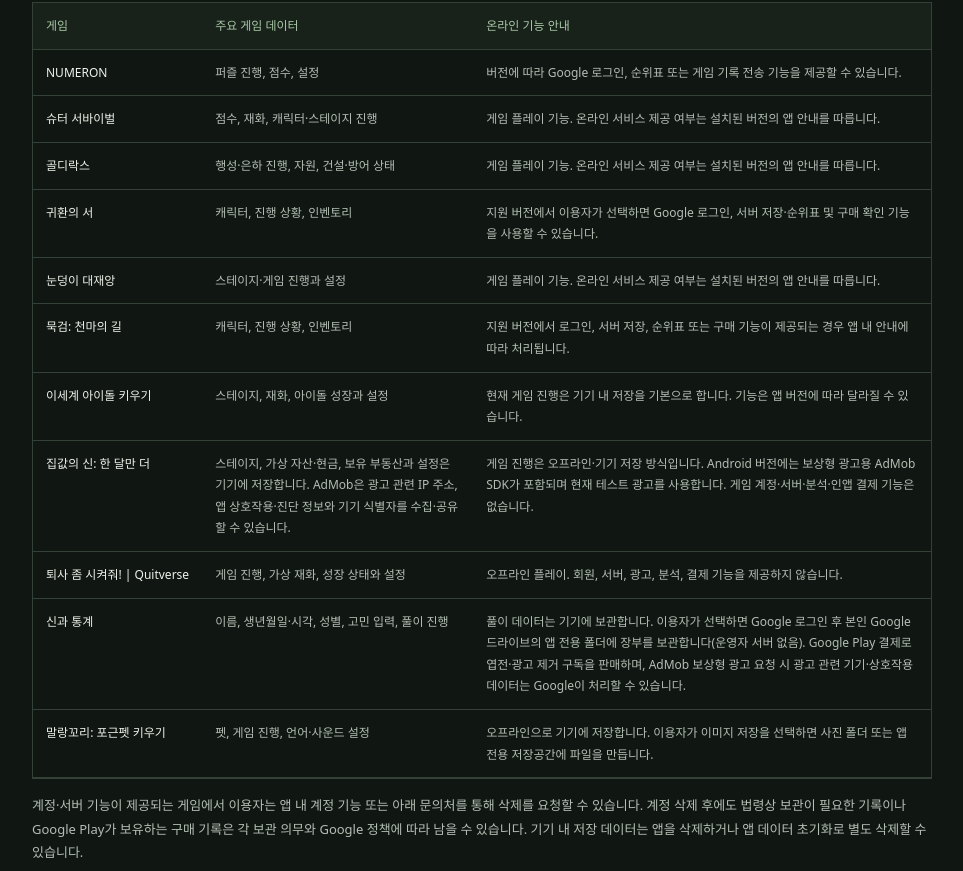
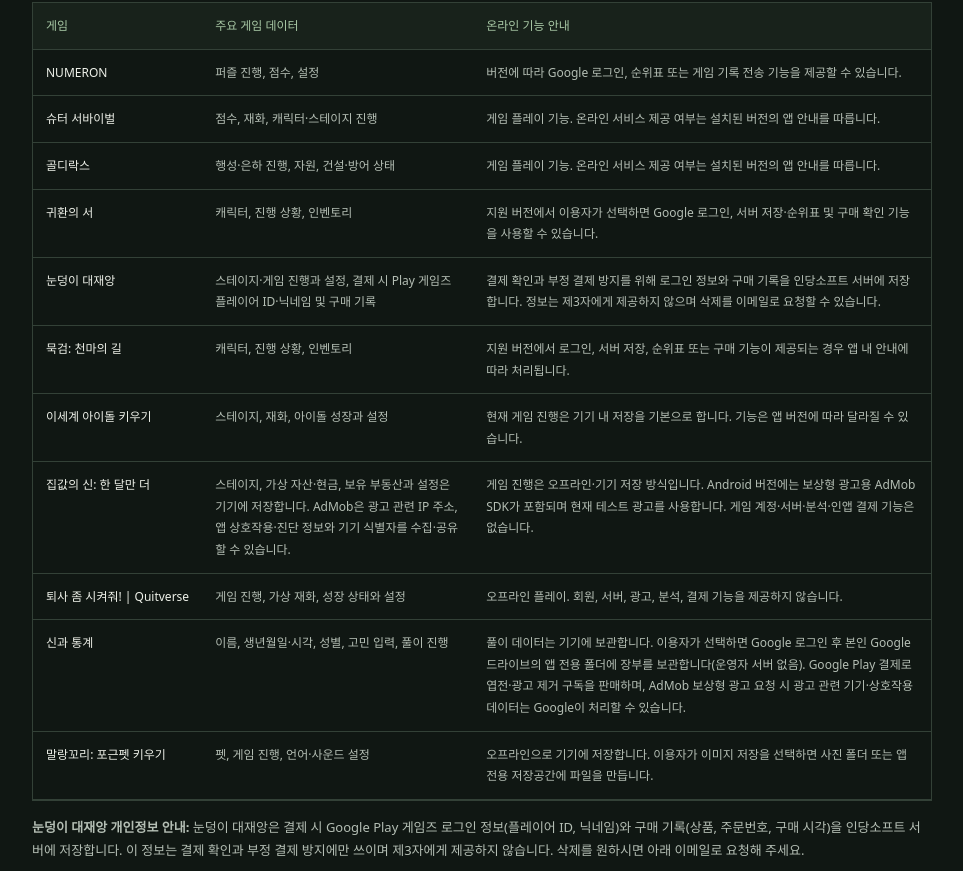
Before and after one commit to Mike-kor/app-privacy, a plain HTML site: page index.html in a window 1280 px wide. Shown: the part 3587-4458 px from the top of the page, without its empty margins (158-1121 px from the left). Drawn offline with Linux system fonts and the light colour scheme.

Commit message:
Document Snowball Apocalypse purchase data

```diff
--- a/index.html
+++ b/index.html
@@ -92,7 +92,7 @@
       <tr><td>슈터 서바이벌</td><td>점수, 재화, 캐릭터·스테이지 진행</td><td>게임 플레이 기능. 온라인 서비스 제공 여부는 설치된 버전의 앱 안내를 따릅니다.</td></tr>
       <tr><td>골디락스</td><td>행성·은하 진행, 자원, 건설·방어 상태</td><td>게임 플레이 기능. 온라인 서비스 제공 여부는 설치된 버전의 앱 안내를 따릅니다.</td></tr>
       <tr><td>귀환의 서</td><td>캐릭터, 진행 상황, 인벤토리</td><td>지원 버전에서 이용자가 선택하면 Google 로그인, 서버 저장·순위표 및 구매 확인 기능을 사용할 수 있습니다.</td></tr>
-      <tr><td>눈덩이 대재앙</td><td>스테이지·게임 진행과 설정</td><td>게임 플레이 기능. 온라인 서비스 제공 여부는 설치된 버전의 앱 안내를 따릅니다.</td></tr>
+      <tr><td>눈덩이 대재앙</td><td>스테이지·게임 진행과 설정, 결제 시 Play 게임즈 플레이어 ID·닉네임 및 구매 기록</td><td>결제 확인과 부정 결제 방지를 위해 로그인 정보와 구매 기록을 인당소프트 서버에 저장합니다. 정보는 제3자에게 제공하지 않으며 삭제를 이메일로 요청할 수 있습니다.</td></tr>
       <tr><td>묵검: 천마의 길</td><td>캐릭터, 진행 상황, 인벤토리</td><td>지원 버전에서 로그인, 서버 저장, 순위표 또는 구매 기능이 제공되는 경우 앱 내 안내에 따라 처리됩니다.</td></tr>
       <tr><td>이세계 아이돌 키우기</td><td>스테이지, 재화, 아이돌 성장과 설정</td><td>현재 게임 진행은 기기 내 저장을 기본으로 합니다. 기능은 앱 버전에 따라 달라질 수 있습니다.</td></tr>
       <tr><td>집값의 신: 한 달만 더</td><td>스테이지, 가상 자산·현금, 보유 부동산과 설정은 기기에 저장합니다. AdMob은 광고 관련 IP 주소, 앱 상호작용·진단 정보와 기기 식별자를 수집·공유할 수 있습니다.</td><td>게임 진행은 오프라인·기기 저장 방식입니다. Android 버전에는 보상형 광고용 AdMob SDK가 포함되며 현재 테스트 광고를 사용합니다. 게임 계정·서버·분석·인앱 결제 기능은 없습니다.</td></tr>
@@ -100,6 +100,7 @@
       <tr><td>신과 통계</td><td>이름, 생년월일·시각, 성별, 고민 입력, 풀이 진행</td><td>풀이 데이터는 기기에 보관합니다. 이용자가 선택하면 Google 로그인 후 본인 Google 드라이브의 앱 전용 폴더에 장부를 보관합니다(운영자 서버 없음). Google Play 결제로 엽전·광고 제거 구독을 판매하며, AdMob 보상형 광고 요청 시 광고 관련 기기·상호작용 데이터는 Google이 처리할 수 있습니다.</td></tr>
       <tr><td>말랑꼬리: 포근펫 키우기</td><td>펫, 게임 진행, 언어·사운드 설정</td><td>오프라인으로 기기에 저장합니다. 이용자가 이미지 저장을 선택하면 사진 폴더 또는 앱 전용 저장공간에 파일을 만듭니다.</td></tr>
     </tbody></table></div>
+    <p><strong>눈덩이 대재앙 개인정보 안내:</strong> 눈덩이 대재앙은 결제 시 Google Play 게임즈 로그인 정보(플레이어 ID, 닉네임)와 구매 기록(상품, 주문번호, 구매 시각)을 인당소프트 서버에 저장합니다. 이 정보는 결제 확인과 부정 결제 방지에만 쓰이며 제3자에게 제공하지 않습니다. 삭제를 원하시면 아래 이메일로 요청해 주세요.</p>
     <p>계정·서버 기능이 제공되는 게임에서 이용자는 앱 내 계정 기능 또는 아래 문의처를 통해 삭제를 요청할 수 있습니다. 계정 삭제 후에도 법령상 보관이 필요한 기록이나 Google Play가 보유하는 구매 기록은 각 보관 의무와 Google 정책에 따라 남을 수 있습니다. 기기 내 저장 데이터는 앱을 삭제하거나 앱 데이터 초기화로 별도 삭제할 수 있습니다.</p>
   </section>
 
@@ -138,7 +139,7 @@
     <h2>8. 개인정보 보호책임자 및 문의</h2>
     <div class="contact"><p><strong>운영자:</strong> 인당소프트 (Mike-kor)</p><p><strong>이메일:</strong> <a href="mailto:indangsoft@gmail.com">indangsoft@gmail.com</a></p><p><strong>문의 채널:</strong> <a href="https://github.com/Mike-kor/app-privacy/issues">GitHub Issues</a></p><p>문의 시 앱 이름과 문제 내용을 적어 주세요. 신원 확인에 불필요한 민감 정보는 포함하지 마세요.</p></div>
   </section>
-  <footer>INDANG SOFT · LAST UPDATED 2026.11.18</footer>
+  <footer>INDANG SOFT · LAST UPDATED 2026.11.21</footer>
 </main>
 </body>
 </html>
```
